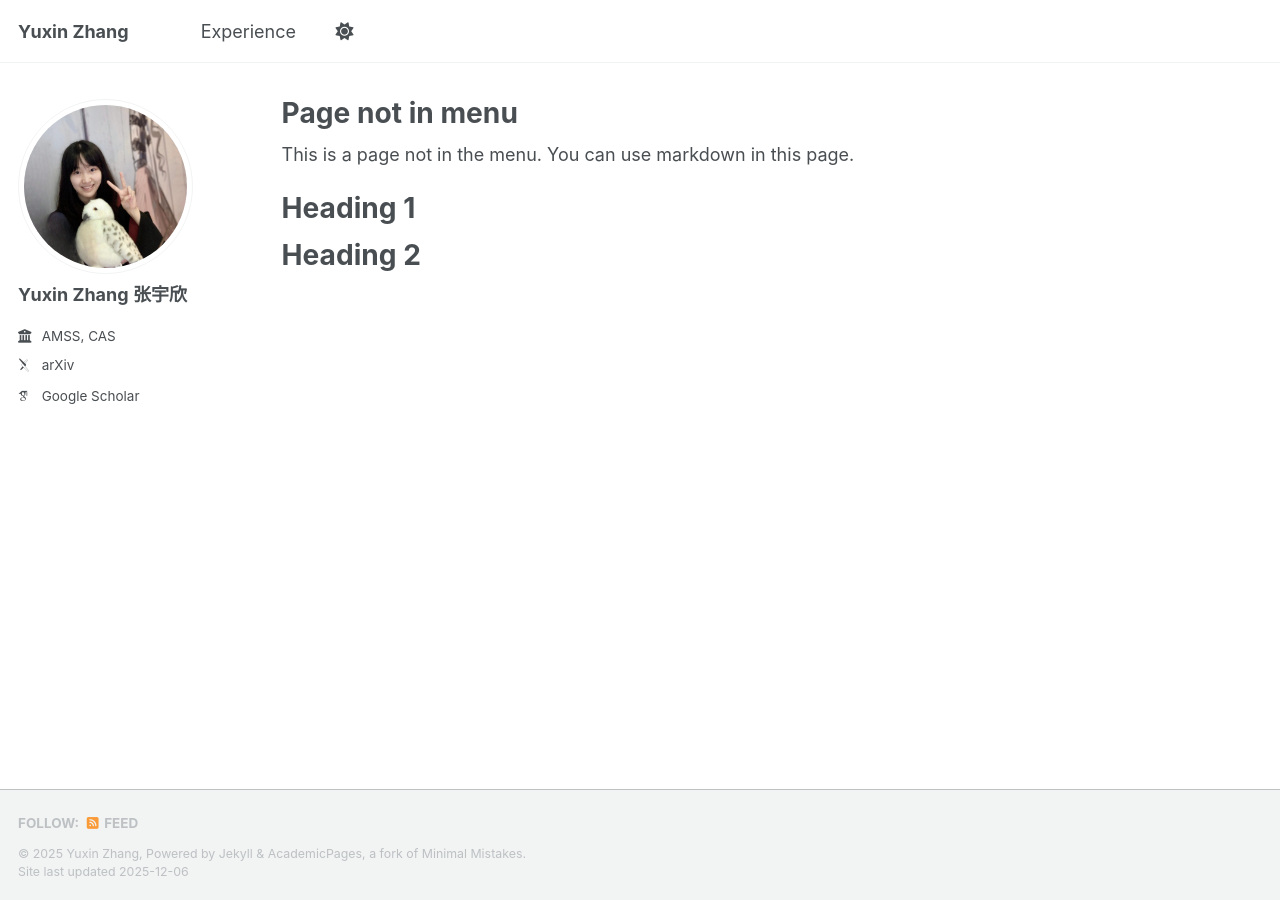
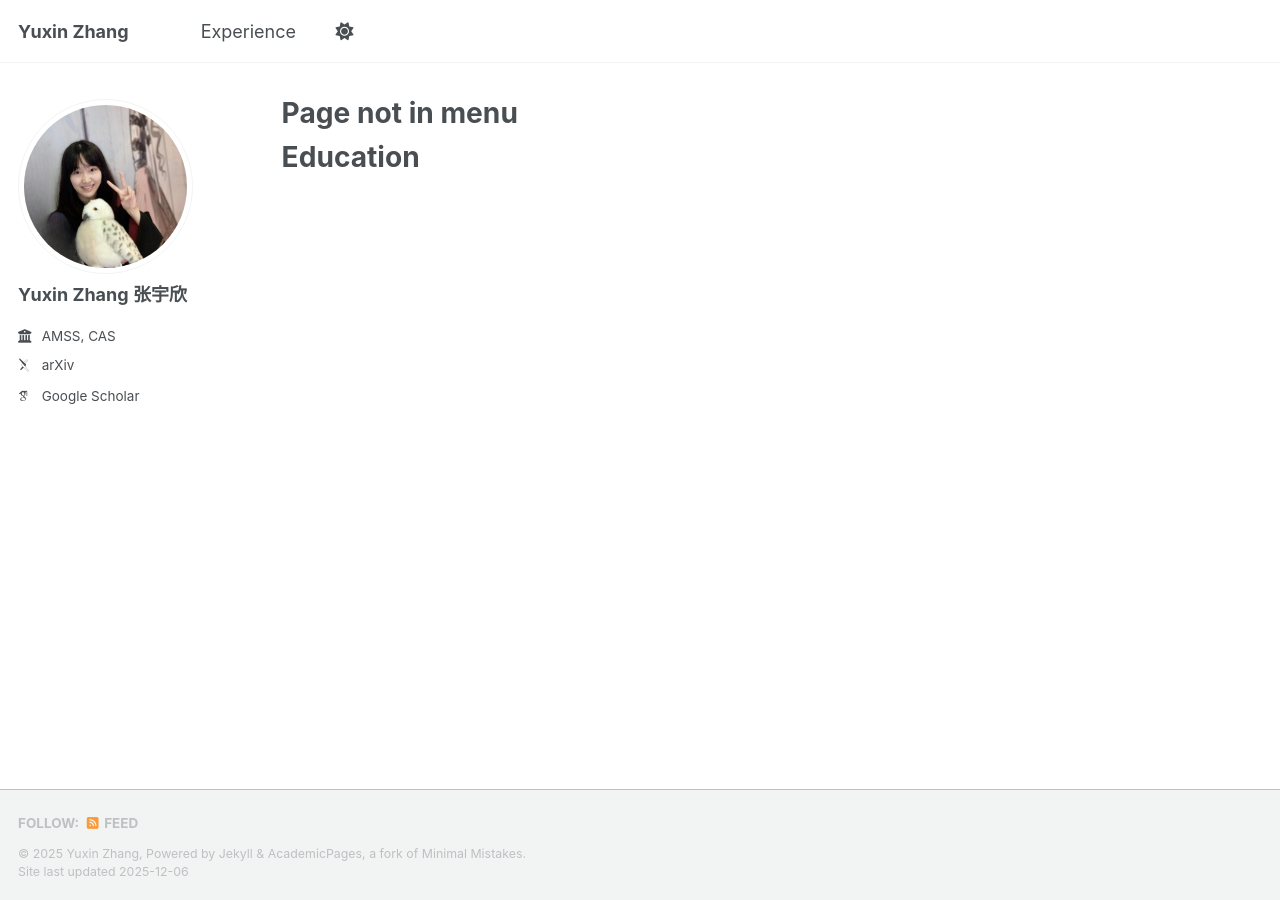
Before and after one commit to yuxinzhangmath/yuxinzhangmath.github.io, a Jekyll site: the page built from _pages/non-menu-page.md, in a window 1280 px wide. Built offline with Jekyll 4.4.1, drawn with Linux system fonts in a browser that asks for light colours; some web fonts are replaced; a script bundle is joined from its source files by our own code; library files that are not in the unit come from our copies.

Commit message:
Update non-menu-page.md

```diff
--- a/_pages/non-menu-page.md
+++ b/_pages/non-menu-page.md
@@ -7,10 +7,5 @@ redirect_from:
   - "/experience.html"
 ---
 
-This is a page not in the menu. You can use markdown in this page.
 
-Heading 1
-======
-
-Heading 2
-======
+# Education
```
